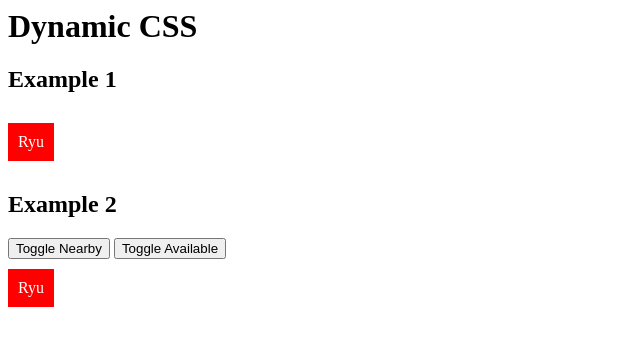
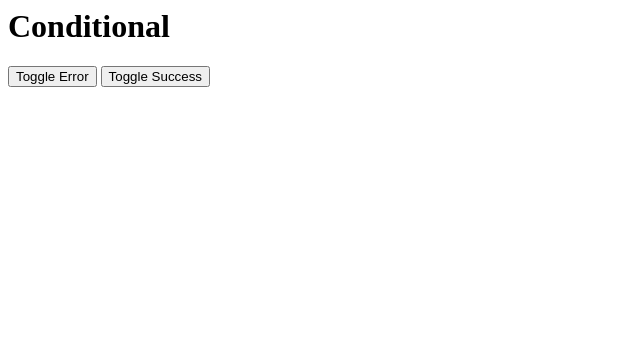
Before and after one commit to ibzaa1/vuejs-bootcamp-using-vanillajs, a plain HTML site: page index.html in a window 1280 px wide. Shown: the whole page, without its empty margins (0-640 px from the left). Drawn offline with nearby package versions, Linux system fonts and the light colour scheme.

Commit message:
ep11 - Conditionals (v-show + v-if/else-if)

```diff
--- a/app.js
+++ b/app.js
@@ -1,18 +1,13 @@
 new Vue({
     el: '#vue-app',
     data: {
-        available: false,
-        nearby: false
+        error: false,
+        success: false
     },
     methods: {
 
     },
     computed: {
-        compClasses: function() {
-            return {
-                available: this.available,
-                nearby: this.nearby
-            }
-        }
+
     }
 });
--- a/index.html
+++ b/index.html
@@ -8,17 +8,13 @@
 </head>
 <body>
     <div id="vue-app">
-        <h1>Dynamic CSS</h1>
-        <h2>Example 1</h2>
-        <div v-on:click="available = !available" v-bind:class="{available: available}">
-            <span>Ryu</span>
-        </div>
-        <h2>Example 2</h2>
-        <button v-on:click="nearby = !nearby">Toggle Nearby</button>
-        <button v-on:click="available = !available">Toggle Available</button>
-        <div v-bind:class="compClasses">
-            <span>Ryu</span>
-        </div>
+        <h1>Conditional</h1>
+        <button v-on:click="error = !error">Toggle Error</button>
+        <button v-on:click="success = !success">Toggle Success</button>
+        <!--<p v-if="error">There has been an error</p>
+        <p v-else-if="success">Success!</p>-->
+        <p v-show="error">There has been an error</p>
+        <p v-show="success">Success!</p>
     </div>
 
 
```
